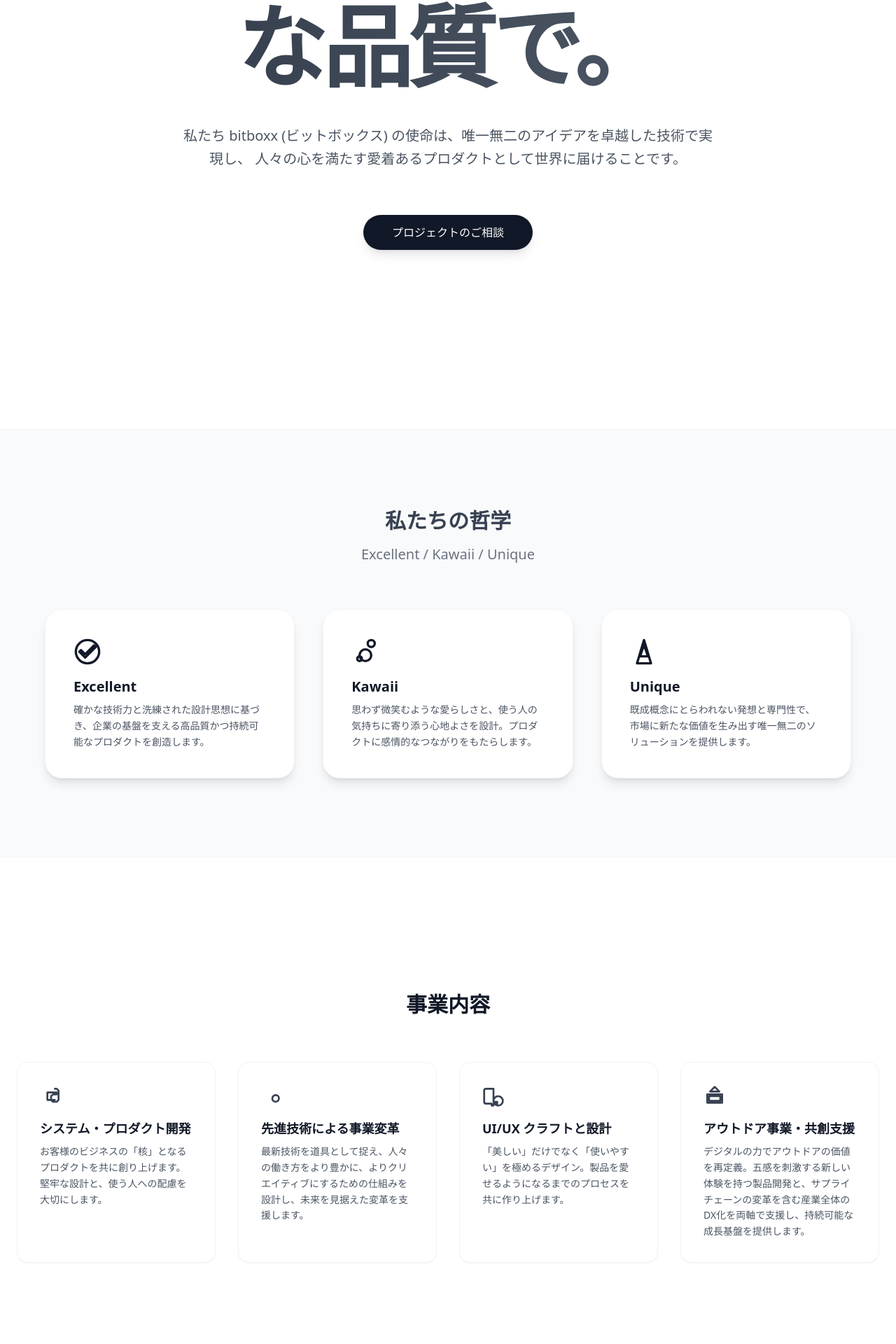
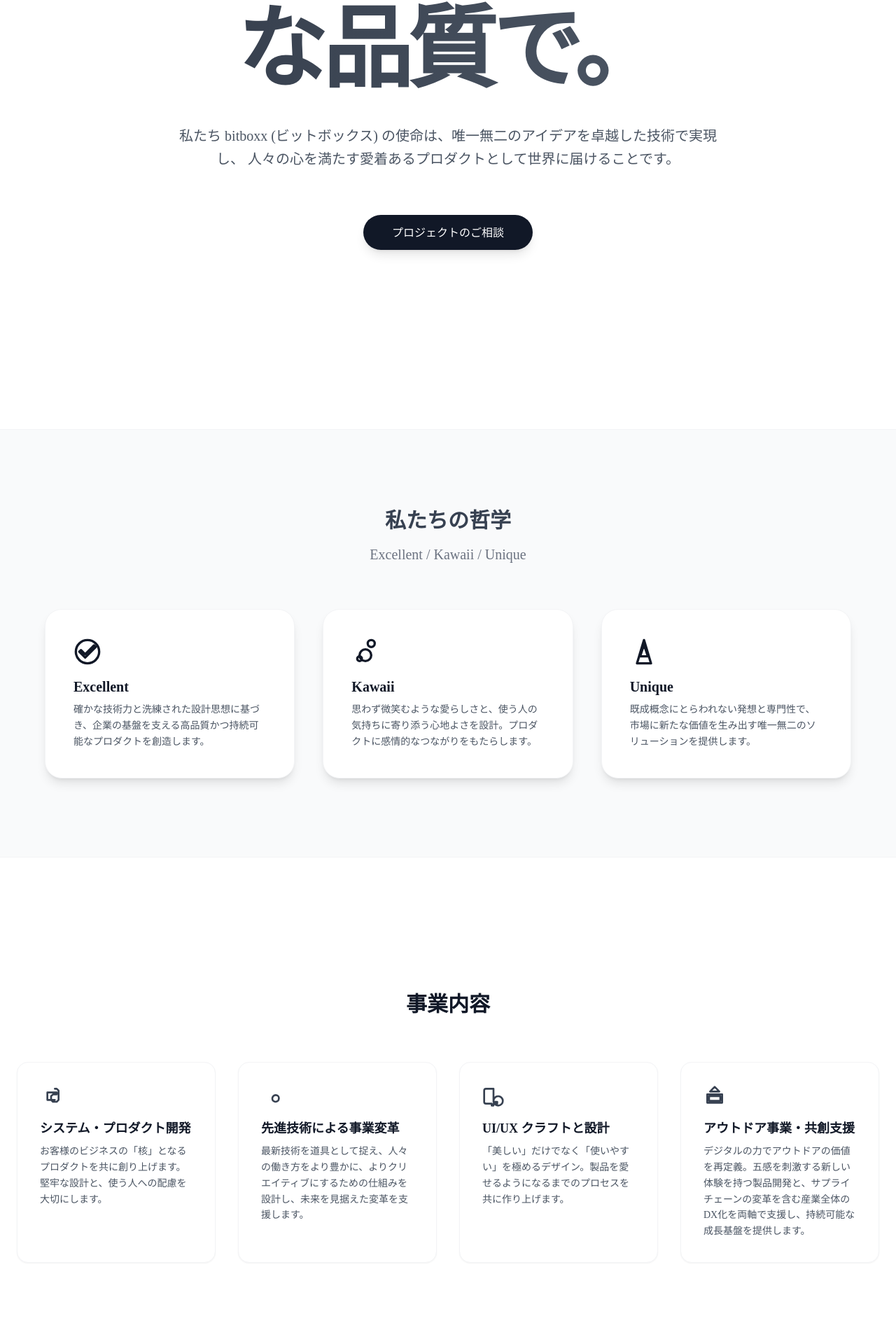
Before and after one commit to bitboxx-inc/bitboxx-hp, a SvelteKit app: page / in a window 1280 px wide. Shown: the part 335-2255 px from the top of the page at 70% size. Built offline with nearby package versions, Linux system fonts and the light colour scheme.

Commit message:
fontの修正

```diff
--- a/src/routes/+page.svelte
+++ b/src/routes/+page.svelte
@@ -64,6 +64,11 @@
   }
 </script>
 
+<style>
+    .mincho {
+        font-family: 'Noto Serif JP', serif;
+    }
+</style>
 
 <main class="flex-1">
 
@@ -73,7 +78,7 @@
                     まだ見ぬ最高を、<br class="sm:hidden"/>確かな品質で。
                 </span>
         </h1>
-        <p class="mt-12 max-w-3xl mx-auto text-gray-600 text-xl leading-relaxed font-light">
+        <p class="mincho mt-12 max-w-3xl mx-auto text-gray-600 text-xl leading-relaxed font-light">
             私たち bitboxx (ビットボックス) の使命は、唯一無二のアイデアを卓越した技術で実現し、
             人々の心を満たす愛着あるプロダクトとして世界に届けることです。
         </p>
@@ -84,7 +89,7 @@
         </div>
     </section>
 
-    <section id="philosophy" class="max-w-7xl mx-auto px-6 py-28 bg-gray-50 border-t border-b border-gray-100 mt-24 scroll-mt-24">
+    <section id="philosophy" class="mincho max-w-7xl mx-auto px-6 py-28 bg-gray-50 border-t border-b border-gray-100 mt-24 scroll-mt-24">
         <h2 class="text-3xl font-bold text-center mb-4 text-gray-700">私たちの哲学</h2>
         <p class="text-xl text-center text-gray-500 font-light mb-16">Excellent / Kawaii / Unique</p>
         <div class="max-w-6xl mx-auto grid md:grid-cols-3 gap-10 text-left">
@@ -118,7 +123,7 @@
         </div>
     </section>
 
-    <section id="business" class="max-w-7xl mx-auto px-6 py-24 mt-24 scroll-mt-24">
+    <section id="business" class="mincho max-w-7xl mx-auto px-6 py-24 mt-24 scroll-mt-24">
         <h2 class="text-3xl font-bold text-center mb-16">事業内容</h2>
         <div class="grid md:grid-cols-2 lg:grid-cols-4 gap-8">
             <div class="p-8 rounded-2xl border border-gray-100 bg-white shadow-sm hover:shadow-md transition">
@@ -160,7 +165,7 @@
         </div>
     </section>
 
-    <section id="company" class="max-w-4xl mx-auto px-6 pt-16 pb-24 mt-24 scroll-mt-24">
+    <section id="company" class="mincho max-w-4xl mx-auto px-6 pt-16 pb-24 mt-24 scroll-mt-24">
         <h2 class="text-3xl font-bold mb-12 text-center">会社概要</h2>
         <div class="bg-gray-50 rounded-2xl p-10 border border-gray-100 shadow-sm">
             <dl class="space-y-5 text-gray-700 text-base">
@@ -195,7 +200,7 @@
         </div>
     </section>
 
-    <section id="contact-form" class="w-full py-24 mt-24 mb-32 bg-gray-900 scroll-mt-24">
+    <section id="contact-form" class="mincho w-full py-24 mt-24 mb-32 bg-gray-900 scroll-mt-24">
         <div class="max-w-4xl mx-auto px-6">
             <h2 class="text-3xl font-bold text-center mb-16 tracking-wider text-white">お問い合わせ</h2>
 
```
